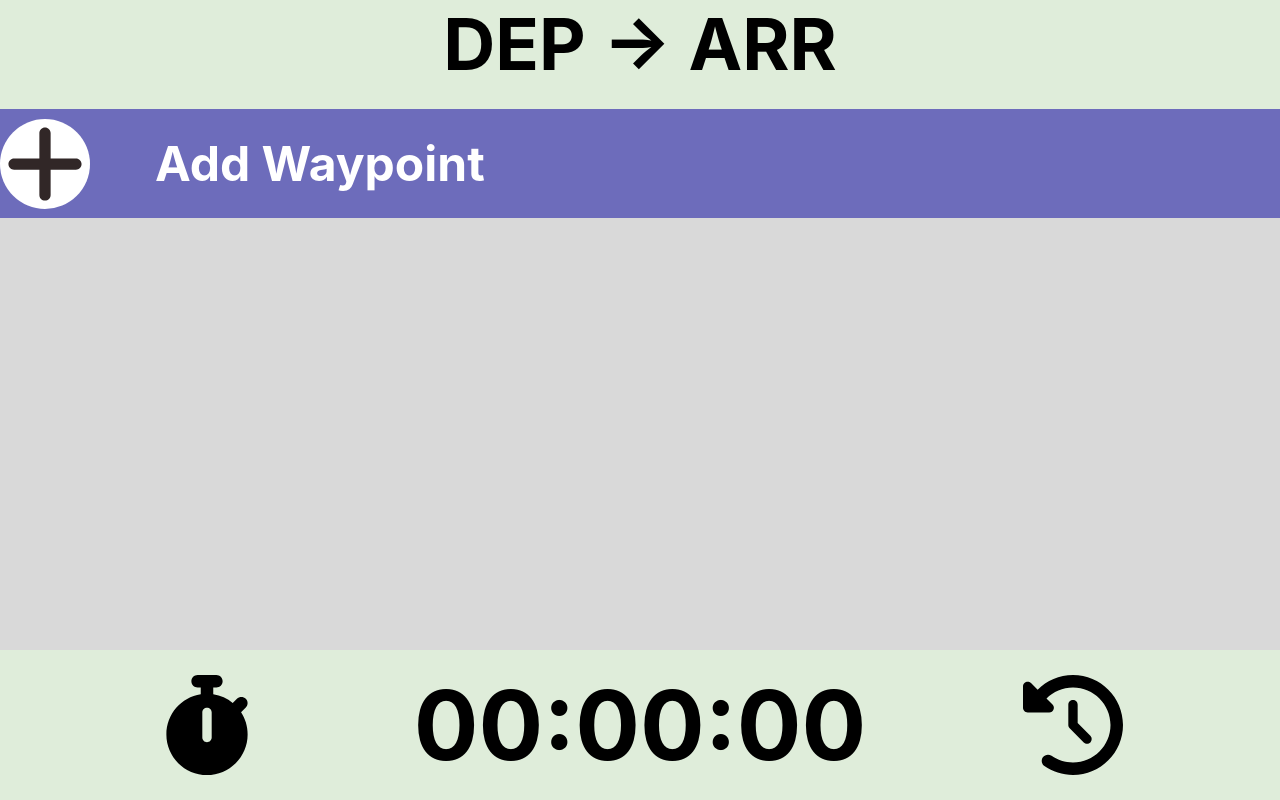
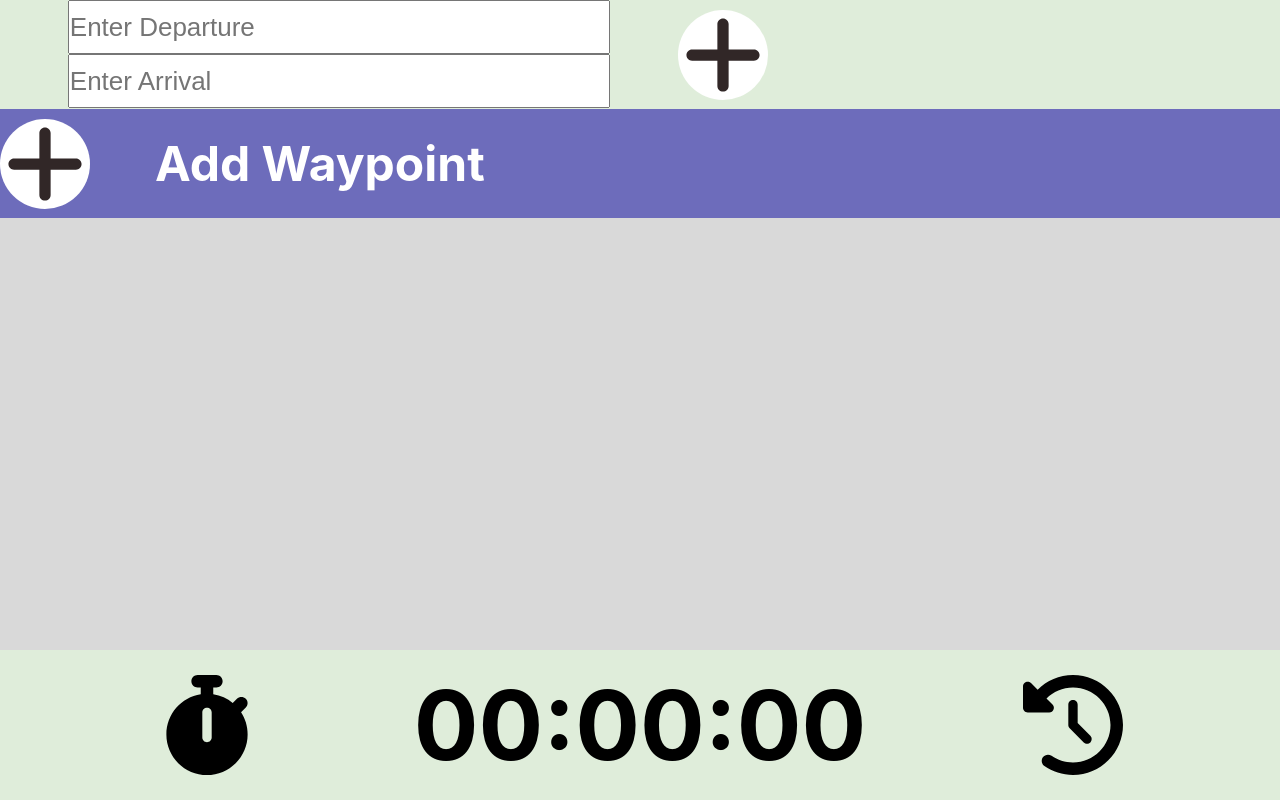
Before and after one commit to shaawwn/flight-planner, a React (Create React App) app: page / in a window 1280 px wide. Built offline with nearby package versions, Linux system fonts and the light colour scheme.

Commit message:
uploading to github

```diff
--- a/src/App.js
+++ b/src/App.js
@@ -3,6 +3,7 @@ import {useState, useEffect} from 'react';
 import style from './styles/style.css'
 
 import RouteHeader from '../src/components/RouteHeader'
+import DepartureArrivalInput from '../src/components/DepartureArrivalInput'
 import Waypoint from '../src/components/Waypoint'
 import WaypointAdd from '../src/components/WaypointAdd'
 import WaypointAddMenu from '../src/components/WaypointAddMenu'
@@ -21,6 +22,10 @@ function App() {
       // Or, at the least, should have a small animation like a caret rotation to show it as a dropdown
   const [displayMenu, setDisplayMenu] = useState(false) //
 
+  const [planInput, setPlanInput] = useState(false) // false = haven't put in airport codes yet
+  const [departure, setDeparture] = useState("DEP")
+  const [arrival, setArrival] = useState('ARR')
+
 
 
   function toggleAddWaypointMenu() {
@@ -32,6 +37,13 @@ function App() {
       setDisplayMenu(true)
     }
 
+  }
+
+  function addDepartureArrivalCodes(dep, arr) {
+    console.log("Adding...", dep, arr)
+    setDeparture(dep)
+    setArrival(arr)
+    setPlanInput(true)
   }
 
   function addWaypoint(waypoint) {
@@ -78,7 +90,12 @@ function App() {
 
   return (
     <div className="App">
-      <RouteHeader />
+      {/* <RouteHeader
+        departure={"DEP"}
+        arrival={"ARR"}
+      /> */}
+      {/* <DepartureArrivalInput /> */}
+      {planInput === false ? <DepartureArrivalInput addDepartureArrivalCodes={addDepartureArrivalCodes}/> : <RouteHeader departure={departure} arrival={arrival}/>}
       {displayWaypointCreation()}
       <PlannerBody
         waypoints={waypoints}
--- /dev/null
+++ b/src/components/DepartureArrivalInput.js
@@ -0,0 +1,24 @@
+import {useState, useEffect} from 'react';
+import { FontAwesomeIcon } from '@fortawesome/react-fontawesome'
+import {faPlus, faCaretDown} from '@fortawesome/free-solid-svg-icons'
+
+function DepartureArrivalInput({addDepartureArrivalCodes}) {
+
+    function handleClick() {
+        let departure = document.getElementsByName('departure')[0]
+        let arrival = document.getElementsByName('arrival')[0]
+
+        addDepartureArrivalCodes(departure.value, arrival.value)
+    }
+    return(
+        <div className="header airport-add">
+            <div className="airport-add-input-containr">
+                <input name="departure" maxLength="4" type="text" placeholder="Enter Departure" className="airport-add-input"></input>
+                <input name="arrival" maxLength="4" type="text" placeholder="Enter Arrival" className="airport-add-input"></input>
+            </div>
+            <FontAwesomeIcon icon={faPlus} className="btn" onClick={handleClick}/>
+        </div>
+    )
+}
+
+export default DepartureArrivalInput
--- a/src/components/PlannerBody.js
+++ b/src/components/PlannerBody.js
@@ -12,7 +12,7 @@ function PlannerBody({waypoints, addWaypoint}) {
         <div className="planner-body">
             {waypoints ?
             waypoints.map((waypoint) =>
-                <Waypoint waypoint={waypoint}/>
+                <Waypoint key={uuidv4()} waypoint={waypoint}/>
             )
             :<span>No waypoints</span>
             }
--- a/src/components/RouteHeader.js
+++ b/src/components/RouteHeader.js
@@ -1,10 +1,11 @@
 import {useState, useEffect} from 'react';
 
-function RouteHeader() {
+function RouteHeader({departure, arrival}) {
+
 
     return(
         <div className="header">
-            <h1>DEP -{'>'} ARR</h1>
+            <h1>{departure} -{'>'} {arrival}</h1>
         </div>
     )
 }
--- a/src/components/Timer.js
+++ b/src/components/Timer.js
@@ -6,14 +6,18 @@ import {faStopwatch, faClockRotateLeft} from '@fortawesome/free-solid-svg-icons'
 function Timer() {
 
     const [active, setActive] = useState(false) // timer is active
+    const [timerID, setTimerID] = useState()
+    const [tick, setTick] = useState(0) // when timer increments, this increases by 1 every second
 
     function incrementTimer() {
         // increment the timer by one second, rolling over when it reaches minute/hour breakpoints
+        setTick((prevTick) => prevTick + 1000)
     }
 
 
     function handleClick() {
         console.log("Clicking timer icon")
+        setActive(true)
     }
 
     function displayIcon(icon) {
@@ -26,6 +30,50 @@ function Timer() {
         )
     }
 
+    function formatTimeDisplay(milliseconds) {
+        let seconds = (milliseconds / 1000)
+        // let minutes = Math.floor((seconds / 60) )
+        let minutes = Math.floor((milliseconds / 1000) / 60)
+        let hours = Math.floor((minutes) / 60)
+
+        seconds = seconds % 60
+        minutes = minutes % 60
+        hours = hours %60
+
+        // rollover seconds
+        if(seconds % 60 < 10) {
+            seconds = '0' + seconds
+        }
+        if(minutes % 60 < 10) {
+            minutes = '0' + minutes
+        }
+        if(hours % 60 < 10) {
+            hours = '0' + hours
+        }
+
+        return `${hours}:${minutes}:${seconds}`
+    }
+
+    function resetTimer() {
+        setTick(0)
+        setActive(false)
+        clearInterval(timerID)
+        setTimerID()
+    }
+    function displayTimer() {
+        return(
+            <p className="timer-display">{formatTimeDisplay(tick)}</p>
+        )
+    }
+    useEffect(() => {
+        if(active === true) {
+            setTimerID(setInterval(() => {
+                incrementTimer()
+            }, 1000))
+        }
+
+    },[active])
+
     return(
         <div className="timer">
             <FontAwesomeIcon
@@ -33,11 +81,11 @@ function Timer() {
                 className="timer-icon"
                 onClick={handleClick}
             />
-            <p className="timer-display">00:00:00</p>
+            {displayTimer()}
             <FontAwesomeIcon
                 icon={faClockRotateLeft}
                 className="timer-icon"
-                onClick={handleClick}
+                onClick={resetTimer}
             />
         </div>
     )
--- a/src/styles/style.css
+++ b/src/styles/style.css
@@ -39,6 +39,14 @@ body {
 .header, .timer, .waypoint {
     background-color: var(--waypoint-main);
 }
+.btn {
+    border-radius: 50px;
+    background-color: white;
+    width: 90px;
+    height: 90px;
+    color: var(--font-main);
+    cursor: pointer;
+}
 
 .header {
     width: 100%;
@@ -47,14 +55,22 @@ body {
     font-size: 36px;
 }
 
-.btn {
-    border-radius: 50px;
-    background-color: white;
-    width: 90px;
-    height: 90px;
-    color: var(--font-main);
-    cursor: pointer;
+.airport-add {
+    display: flex;
 }
+
+.airport-add-input {
+    width: 80%;
+    margin: auto;
+    line-height: 50px;
+    font-size: 26px;
+}
+
+.airport-add > .btn {
+    margin-top: auto;
+    margin-bottom: auto;
+}
+
 /* Container */
 
 .planner-body {
```
